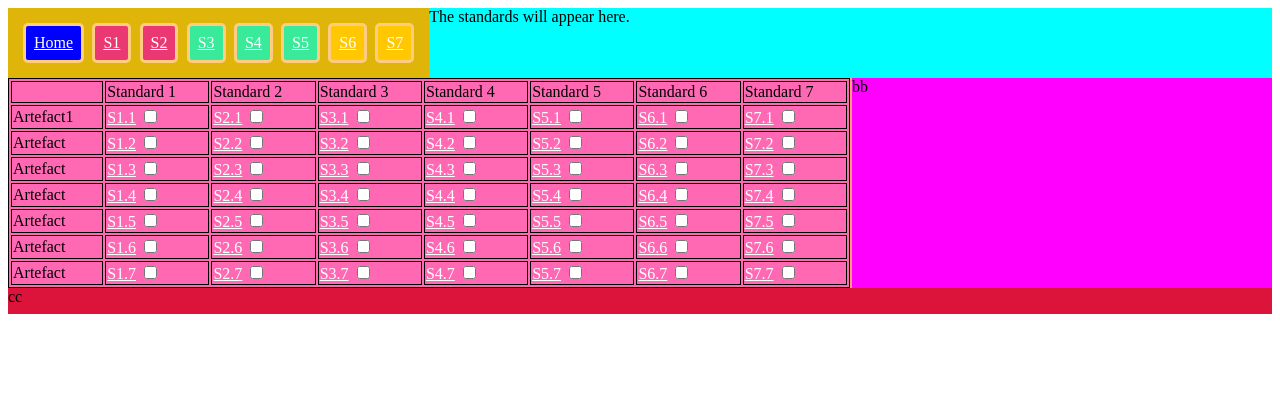
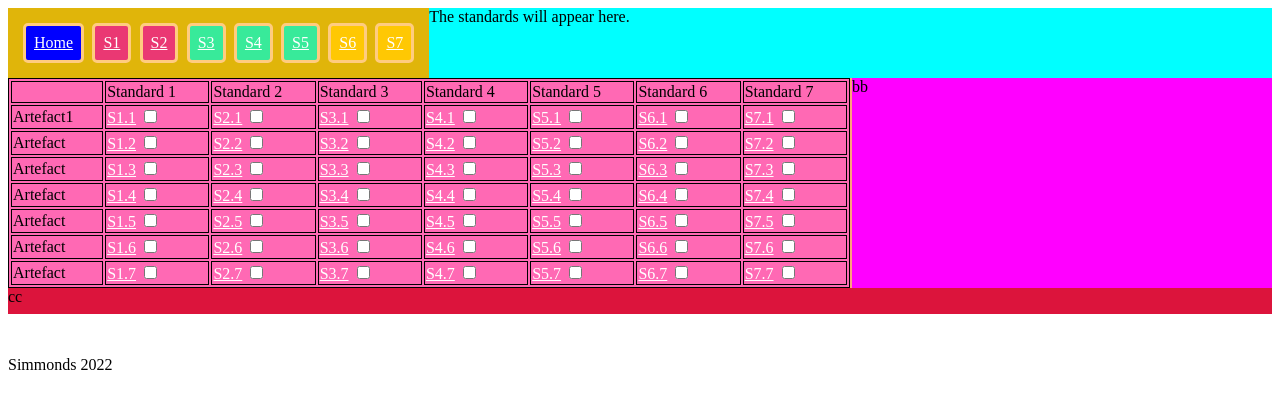
Before and after one commit to schmooza/TeacherPortfolio, a plain HTML site: page index.html in a window 1280 px wide. Drawn offline with Linux system fonts and the light colour scheme.

```diff
--- a/index.html
+++ b/index.html
@@ -312,4 +312,5 @@
   <!-- this solved the dom error i was getting -->
 
 </body>
+<p>Simmonds 2022</p>
 </html>
```
